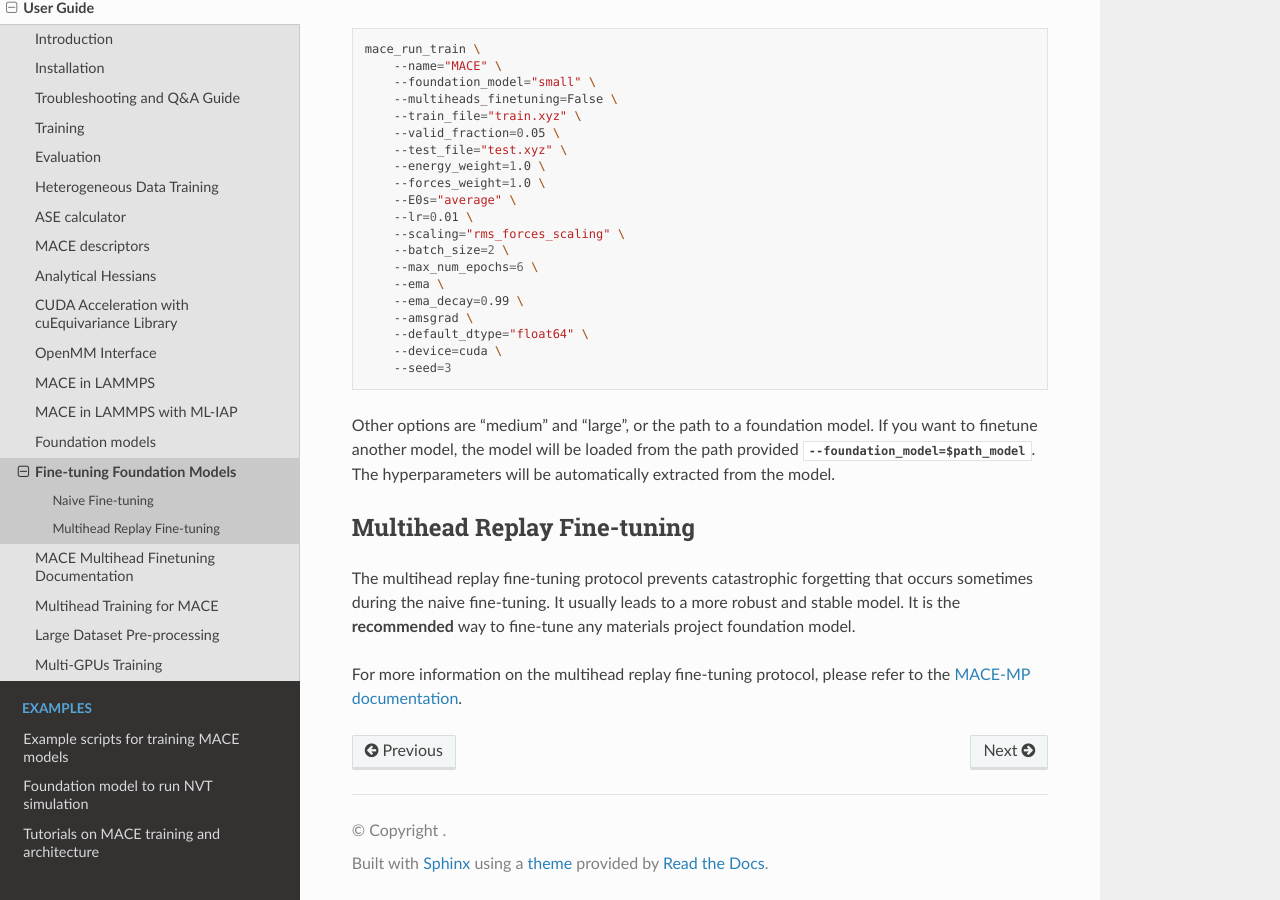
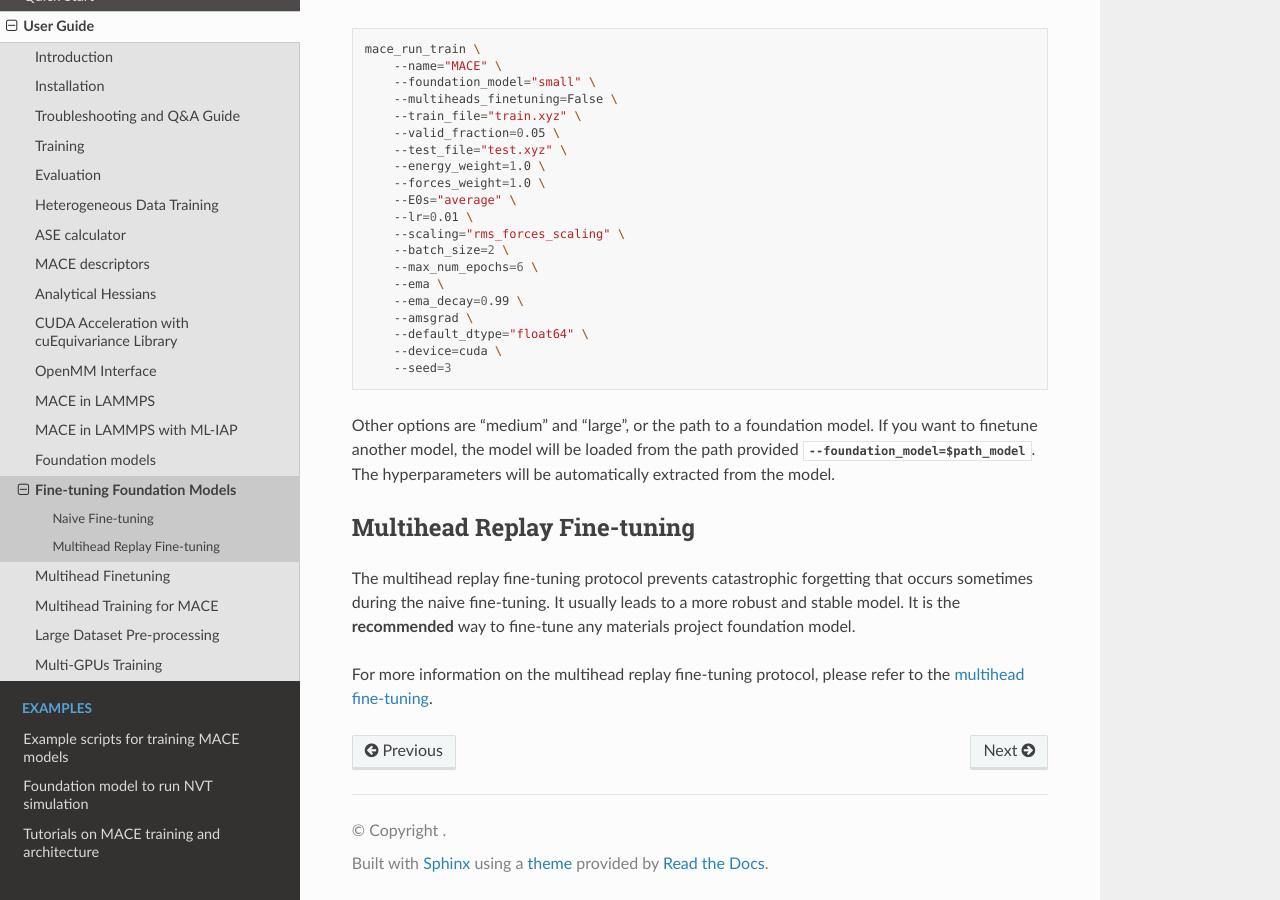
Before and after one commit to ACEsuit/mace, a Sphinx documentation site: the page built from docs/guide/finetuning.rst, in a window 1280 px wide and 900 px high, scrolled down 794 px. Built offline with Sphinx 7.4.7 and the Read the Docs theme 3.1.0, drawn with Linux system fonts in a browser that asks for light colours; pages that are not in the unit, such as notebooks, are missing from menus.

Commit message:
fix title and link in the doc

```diff
--- a/docs/guide/finetuning.rst
+++ b/docs/guide/finetuning.rst
@@ -60,4 +60,4 @@
 The multihead replay fine-tuning protocol prevents catastrophic forgetting that occurs sometimes during the naive fine-tuning.
 It usually leads to a more robust and stable model. It is the **recommended** way to fine-tune any materials project foundation model.
 
-For more information on the multihead replay fine-tuning protocol, please refer to the `MACE-MP documentation <multihead_finetuning>`_.
+For more information on the multihead replay fine-tuning protocol, please refer to the `multihead fine-tuning <multihead_finetuning>`_.
--- a/docs/guide/multihead_finetuning.rst
+++ b/docs/guide/multihead_finetuning.rst
@@ -1,7 +1,7 @@
 .. _multihead_finetuning:
 
 *******************************
-MACE Multihead Finetuning Documentation
+Multihead Finetuning
 *******************************
 
 Introduction
```
